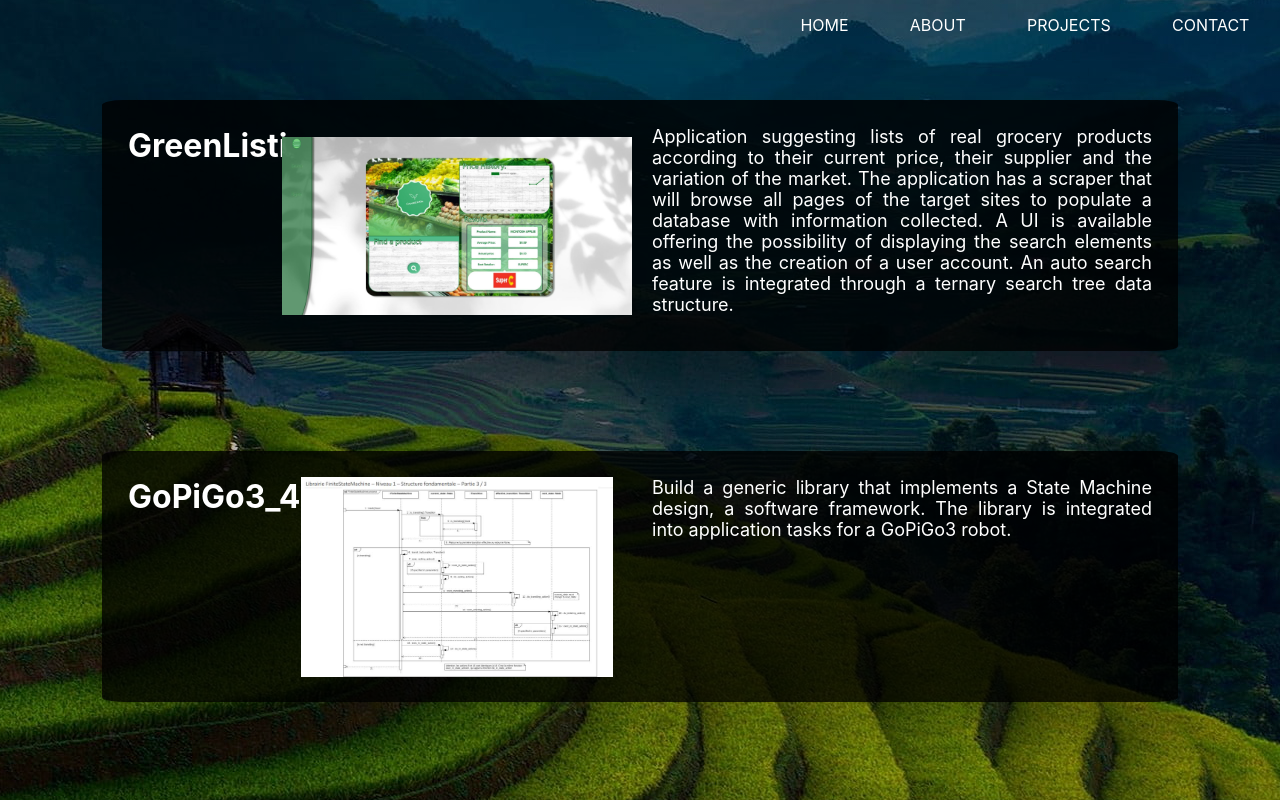
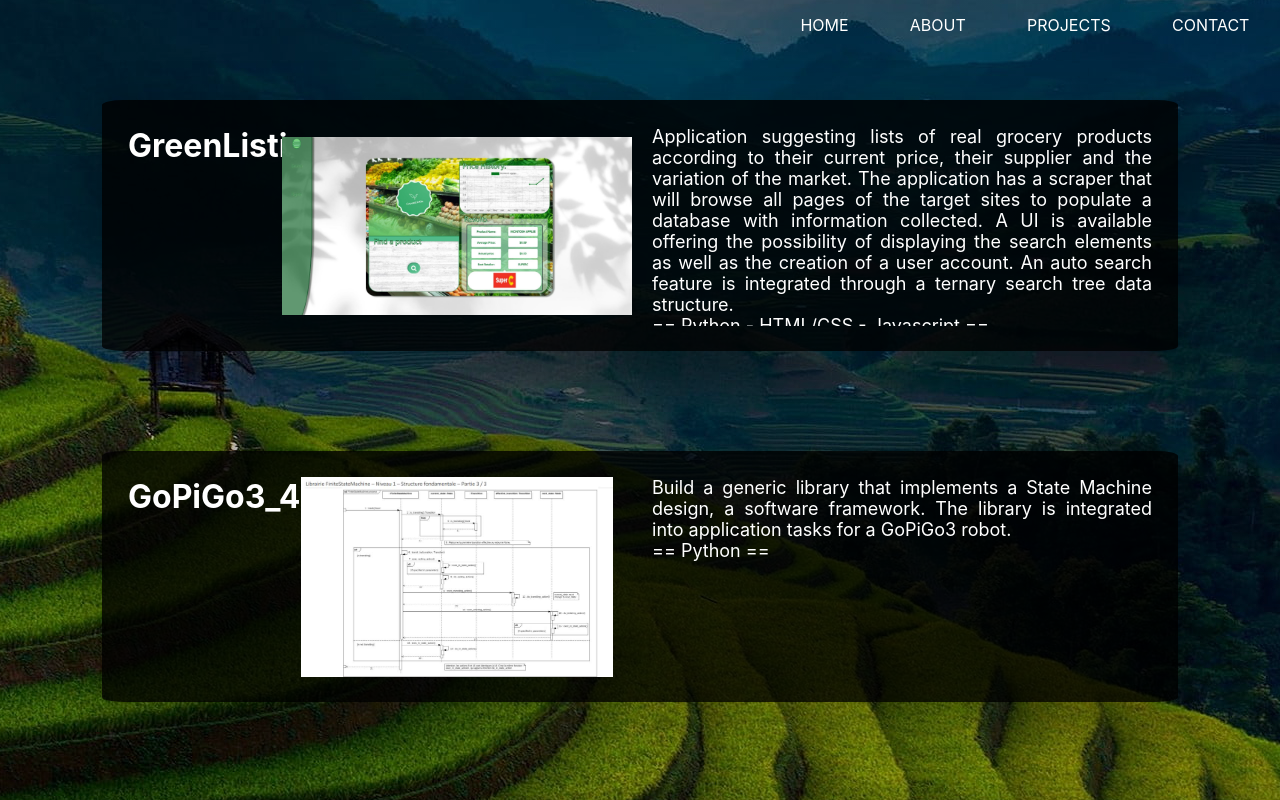
Before and after one commit to PierreLN/PierreLN.github.io, a React (Create React App) app: page / in a window 1280 px wide. Both pictures are taken after a click on the button "PROJECTS". Built offline with nearby package versions, Linux system fonts and the light colour scheme.

Commit message:
add language

```diff
--- a/src/components/ProjectPage/ProjectPage.jsx
+++ b/src/components/ProjectPage/ProjectPage.jsx
@@ -18,6 +18,7 @@ function ProjectPage(props) {
           available offering the possibility of displaying the search elements
           as well as the creation of a user account. An auto search feature is
           integrated through a ternary search tree data structure.
+          <p>== Python - HTML/CSS - Javascript ==</p>
         </Card>
       </div>
       <div className={styles.project_section}>
@@ -30,6 +31,7 @@ function ProjectPage(props) {
           Build a generic library that implements a State Machine design, a
           software framework. The library is integrated into application tasks
           for a GoPiGo3 robot.
+          <p>== Python ==</p>
         </Card>
       </div>
       <div className={styles.project_section}>
@@ -39,6 +41,7 @@ function ProjectPage(props) {
         <Card className={styles.project_description}>
           Turn based survival game on the terminal where you have to move the
           player to avoid colliding with enemies.
+          <p>== Python ==</p>
         </Card>
       </div>
       <div className={styles.project_section}>
@@ -51,6 +54,7 @@ function ProjectPage(props) {
         >
           2D platform game where you have to bring the player to an end point
           without coming into contact with enemies.
+          <p>== C# ==</p>
         </Card>
       </div>
       <div className={styles.project_section}>
@@ -60,6 +64,7 @@ function ProjectPage(props) {
         <Card className={styles.project_description}>
           Card game on mobile where you have to empty the deck of cards by
           placing them on the game table in ascending and descending order.
+          <p>== Java ==</p>
         </Card>
       </div>
     </div>
```
